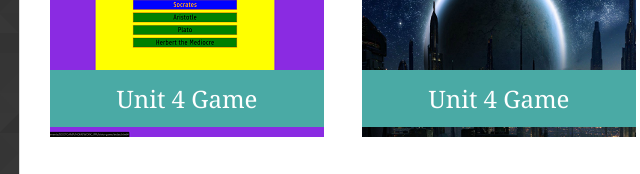
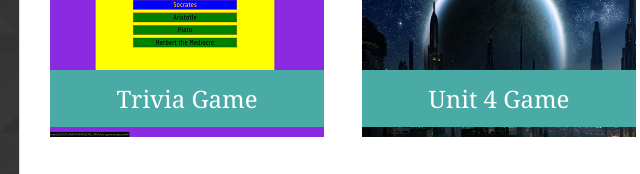
Before and after one commit to joshua-unseen/Basic-Portfolio, a plain HTML site: page portfolio.html in a window 1280 px wide. Shown: the part 367-541 px from the top of the page, 141-781 px from the left. Drawn offline with Linux system fonts and the light colour scheme.

Commit message:
Unit 5 update.

```diff
--- a/portfolio.html
+++ b/portfolio.html
@@ -20,7 +20,7 @@
             <hr>
             <a class="p-item" href="https://joshua-unseen.github.io/trivia-game/">
                 <img src="assets/images/trivia.png" alt="Tacky Trivia">
-                <h2 class="p-label green">Unit 4 Game</h2>
+                <h2 class="p-label green">Trivia Game</h2>
             </a>
             <a class="p-item" href="https://joshua-unseen.github.io/unit-4-game/">
                 <img src="assets/images/starwars.png" alt="Star Wars RPG">
```
